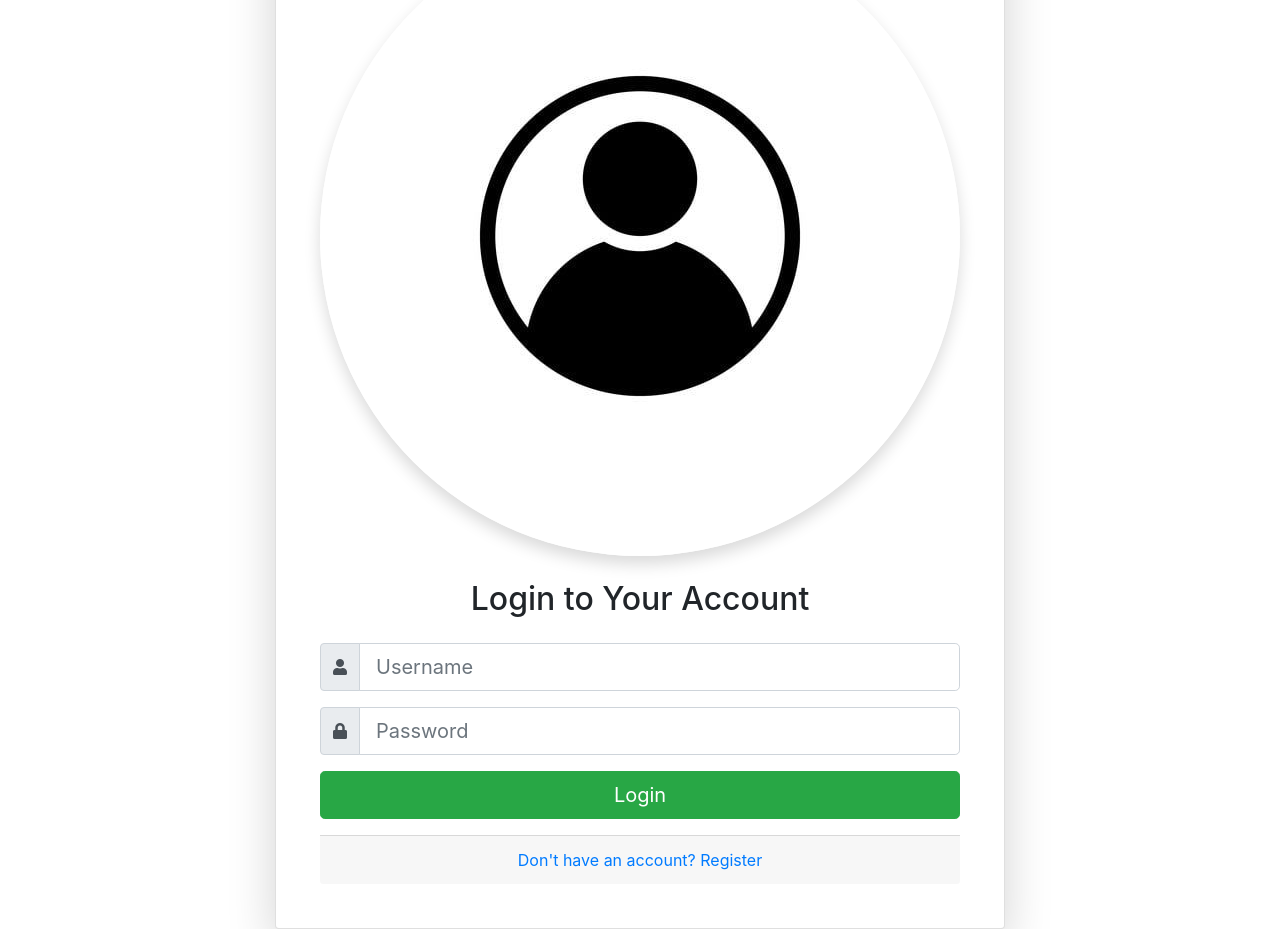
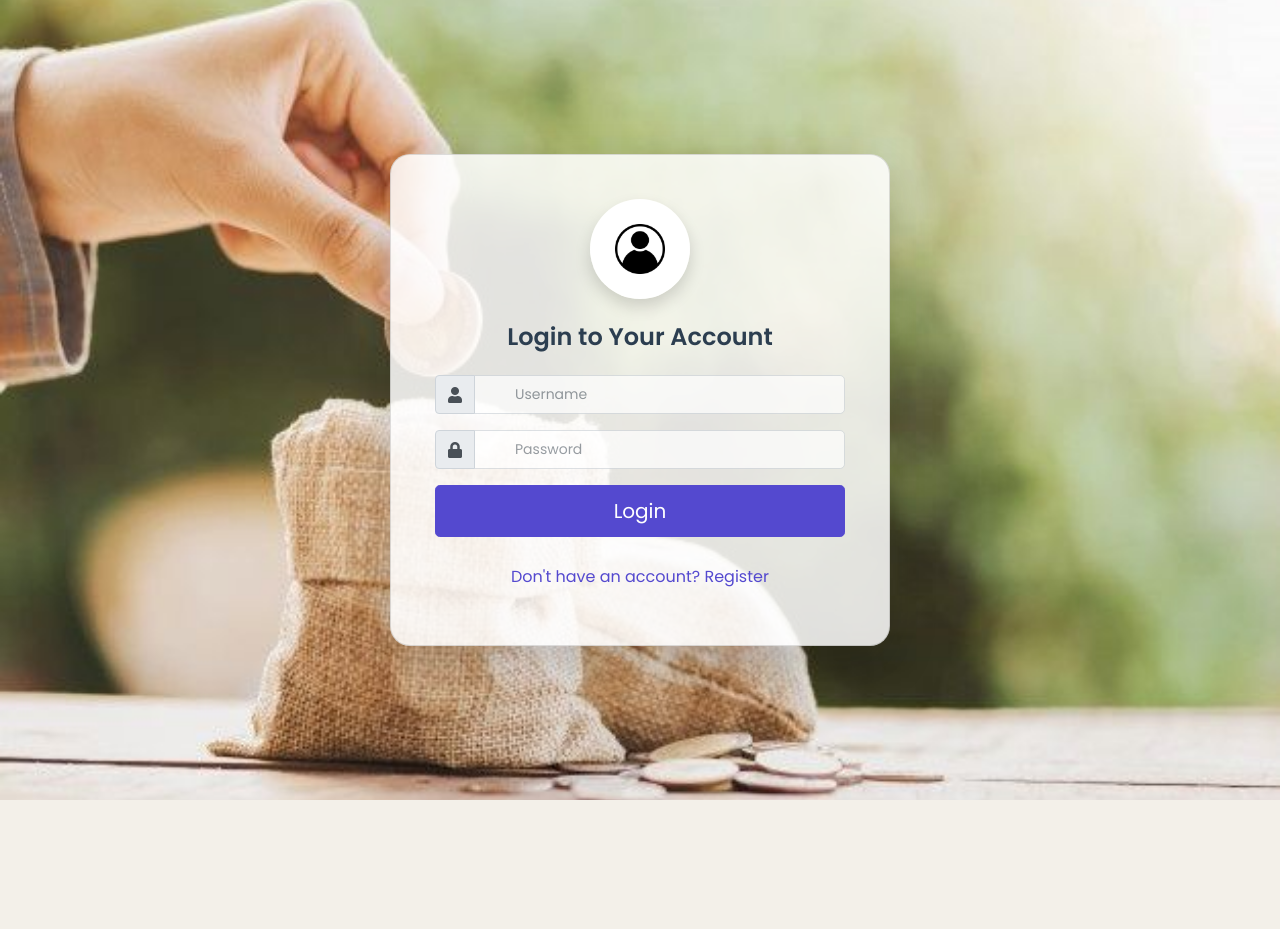
Before and after one commit to Septiarosalia/CareLink, a PHP site: page /login.php in a window 1280 px wide. After the commit the page ends 800 px from the top, so only its background shows below. Run offline with PHP 8.4, Linux system fonts and the light colour scheme.

```diff
--- /dev/null
+++ b/User/login.css
@@ -0,0 +1,91 @@
+body {
+    font-family: 'Poppins', sans-serif;
+    margin: 0;
+    display: flex;
+    justify-content: center;
+    align-items: center;
+    height: 100vh;
+    background: url('background.jpeg') no-repeat center center fixed;
+    background-size: cover;
+}
+
+.card {
+    border-radius: 20px;
+    max-width: 500px;
+    width: 100%;
+    background: rgba(255, 255, 255, 0.85);
+    box-shadow: 0 8px 20px rgba(0, 0, 0, 0.1);
+}
+
+.avatar img {
+    width: 100px;
+    height: 100px;
+}
+
+.card-title {
+    color: #2c3e50;
+    font-weight: 600;
+    font-size: 24px;
+}
+
+.form-control:focus {
+    border-color: #5449cf;
+    box-shadow: none;
+}
+
+.btn-success {
+    background-color: #5449cf;
+    border-color: #5449cf;
+    padding: 10px 15px;
+    transition: background-color 0.3s ease-in-out, transform 0.3s ease-in-out;
+}
+
+.btn-success:hover {
+    background-color: #352979;
+}
+
+.input-group {
+    position: relative;
+}
+
+.input-group input {
+    padding-left: 40px;
+    font-size: 14px;
+    opacity: 0.7;
+}
+
+.input-group .input-icon {
+    position: absolute;
+    left: 10px;
+    top: 50%;
+    transform: translateY(-50%);
+    font-size: 16px;
+    color: #bdc3c7;
+    opacity: 0.7;
+}
+
+::placeholder {
+    color: #bdc3c7;
+    opacity: 1;
+}
+
+.card-footer {
+    background: none;
+    border-top: none;
+    text-align: center;
+}
+
+.card-footer a {
+    text-decoration: none;
+    color: #5449cf;
+}
+
+.card-footer a:hover {
+    color: #352979;
+}
+
+@media (max-width: 576px) {
+    .card {
+        width: 90%;
+    }
+}
--- a/User/login.php
+++ b/User/login.php
@@ -29,6 +29,8 @@
             $login = mysqli_fetch_assoc($qLogin);
             $_SESSION['username'] = $username;
             $success_message = "Login berhasil";
+            header("Location: Home.html"); // Redirect to Home.html
+            exit(); // Make sure to exit after redirect
         } else{
             $error_message = "Error : Login tidak valid. Silakan register!";
         }
@@ -75,7 +77,7 @@
                     </div>
                     <button type="submit" class="btn btn-success btn-lg btn-block">Login</button>
                     <div class="card-footer mt-3">
-                        <a href="register.html">Don't have an account? Register</a>
+                        <a href="register.php">Don't have an account? Register</a>
                     </div>
                 </form>
             </div>
```
Also changed, not shown: User/About Us.html (+9 -4 lines), User/Contact_Us.html (+9 -3 lines), User/Home.html (+9 -11 lines), User/Target.html (+8 -3 lines), User/form_donate.php (+9 -3 lines), User/register.css (added, +76 -0 lines).
